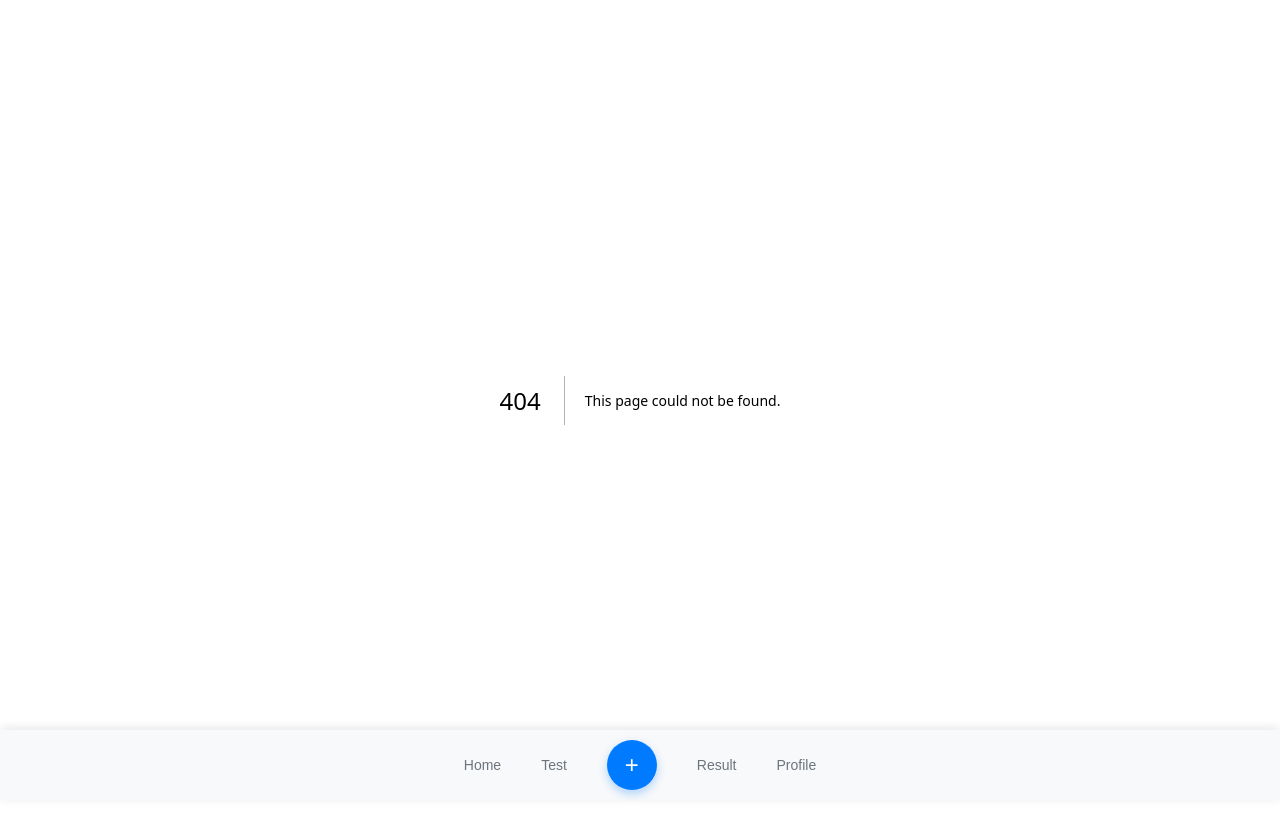
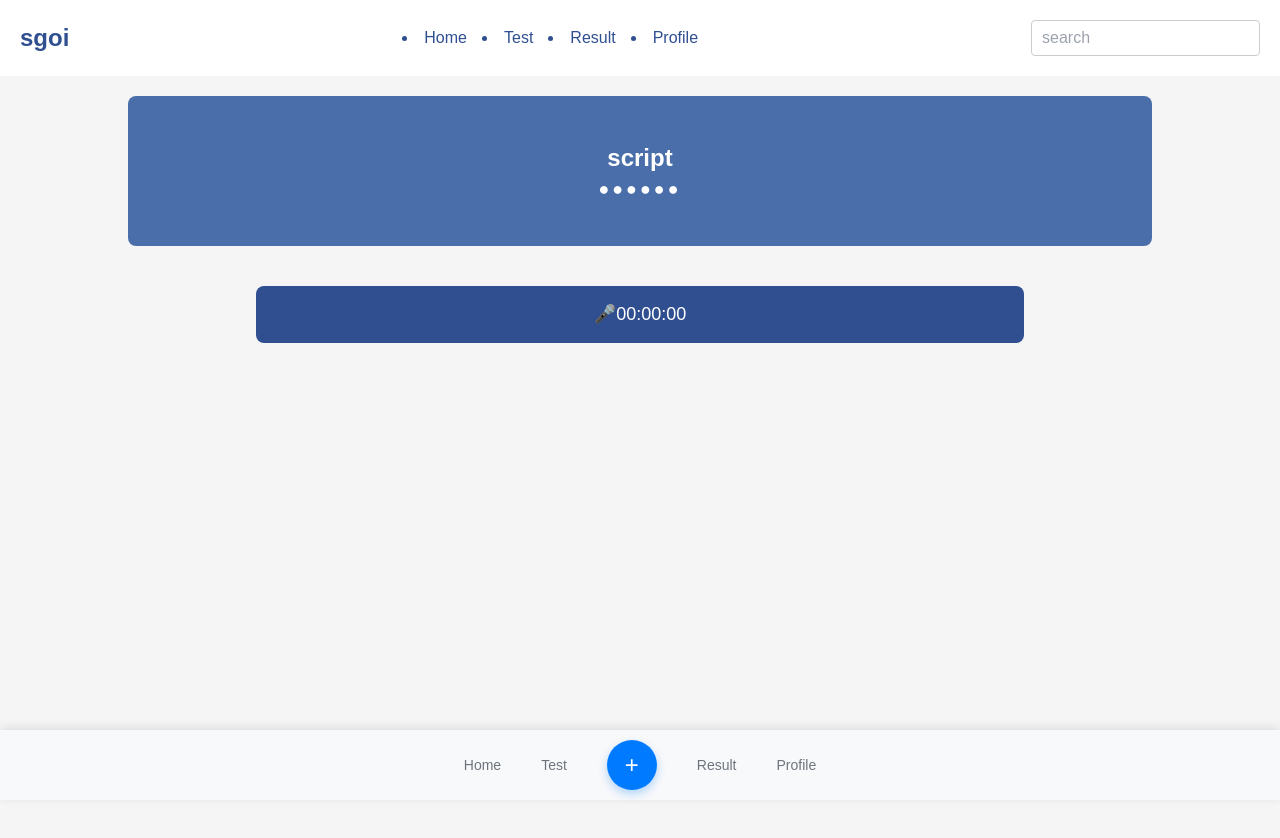
Before and after one commit to eg1mb/24sw_project, a Next.js app: page /test in a window 1280 px wide. Before the commit this address had no page. Shown: the top 838 px of the page. Before the commit the page ends 800 px from the top, so only its background shows below. Built offline with nearby package versions, Linux system fonts and the light colour scheme.

Commit message:
1) header 추가 2) test화면 추가

```diff
--- /dev/null
+++ b/src/components/navbar/Header.jsx
@@ -0,0 +1,53 @@
+// components/Header.js
+import React from 'react';
+import Link from 'next/link';
+
+const Header = () => {
+  return (
+    <header style={styles.header}>
+      <h1 style={styles.logo}>sgoi</h1>
+      <nav style={styles.nav}>
+        <li style={styles.navButton}><Link href="/">Home</Link></li>
+        <li style={styles.navButton}><Link href="/test">Test</Link></li>
+        <li style={styles.navButton}><Link href="/result">Result</Link></li>
+        <li style={styles.navButton}><Link href="/profile">Profile</Link></li>
+      </nav>
+      <input type="text" placeholder="search" style={styles.searchInput} />
+    </header>
+  );
+};
+
+const styles = {
+  header: {
+    width: '100%',
+    display: 'flex',
+    alignItems: 'center',
+    justifyContent: 'space-between',
+    padding: '20px',
+    backgroundColor: '#fff',
+    boxShadow: '0 4px 8px rgba(0, 0, 0, 0.1)',
+  },
+  logo: {
+    fontSize: '24px',
+    fontWeight: 'bold',
+    color: '#2f4f90',
+  },
+  nav: {
+    display: 'flex',
+    gap: '15px',
+  },
+  navButton: {
+    background: 'none',
+    border: 'none',
+    color: '#2f4f90',
+    fontSize: '16px',
+    cursor: 'pointer',
+  },
+  searchInput: {
+    padding: '5px 10px',
+    border: '1px solid #ccc',
+    borderRadius: '4px',
+  },
+};
+
+export default Header;
--- a/src/pages/_app.js
+++ b/src/pages/_app.js
@@ -1,10 +1,12 @@
 import '@/styles/globals.css';  // 기존 global CSS
 import Navbar from '../components/navbar/Navbar';
+import Header from "../components/navbar/Header";
 
 
 function MyApp({ Component, pageProps }) {
   return(
   <div>
+    <Header/>
   <Component {...pageProps} />
   <Navbar/>
   </div>
--- a/src/pages/result.js
+++ b/src/pages/result.js
@@ -2,6 +2,8 @@ import React, { useState } from 'react';
 import ScoreCardcomplete from '../components/ScoreCard/ScoreCardcomplete';
 import Chartbarcomplete from '../components/chartbarCard/Chartbarcomplete';
 
+// 1) components 폴더에 css한 카드 위치
+// 2) import해서 <Chartbarcomplete/>처럼 맞는 위치에 배치
 function Result() {
   return (
     <div>
@@ -9,15 +11,15 @@ function Result() {
       My Results Report
     </div>
     <div style={styles.gridContainer}>
+      <Chartbarcomplete/>
       <ScoreCardcomplete />
-      <Chartbarcomplete/>
       <Chartbarcomplete />
       <Chartbarcomplete/>
     </div>
     </div>
   );
 }
-
+// grid 형태로 만들어놓은 상태 열을 2개로 만들어야 함
 const styles = {
   gridContainer: {
     display: 'grid',
--- /dev/null
+++ b/src/pages/test.js
@@ -0,0 +1,70 @@
+// pages/test.js
+// test화면
+import React from 'react';
+
+export default function TestPage() {
+  return (
+    <div style={styles.container}>
+
+      <div style={styles.scriptBox}>
+        <h2 style={styles.scriptText}>script</h2>
+        <p style={styles.hiddenText}>●●●●●●</p>
+      </div>
+
+      <div style={styles.recordBox}>
+        <button style={styles.micButton}>
+          <span role="img" aria-label="microphone">🎤</span> 00:00:00
+        </button>
+      </div>
+    </div>
+  );
+}
+
+const styles = {
+  container: {
+    display: 'flex',
+    flexDirection: 'column',
+    alignItems: 'center',
+    minHeight: '100vh',
+    backgroundColor: '#f5f5f5',
+  },
+  scriptBox: {
+    width: '80%',
+    height: '150px',
+    backgroundColor: '#4a6ea9',
+    color: '#fff',
+    display: 'flex',
+    flexDirection: 'column',
+    alignItems: 'center',
+    justifyContent: 'center',
+    margin: '20px 0',
+    borderRadius: '8px',
+  },
+  scriptText: {
+    fontSize: '24px',
+    fontWeight: 'bold',
+  },
+  hiddenText: {
+    fontSize: '18px',
+    letterSpacing: '3px',
+  },
+  recordBox: {
+    width: '60%',
+    display: 'flex',
+    justifyContent: 'center',
+    margin: '20px 0',
+  },
+  micButton: {
+    width: '100%',
+    padding: '15px',
+    backgroundColor: '#2f4f90',
+    color: '#fff',
+    fontSize: '18px',
+    display: 'flex',
+    alignItems: 'center',
+    justifyContent: 'center',
+    borderRadius: '8px',
+    cursor: 'pointer',
+    border: 'none',
+  },
+};
```
